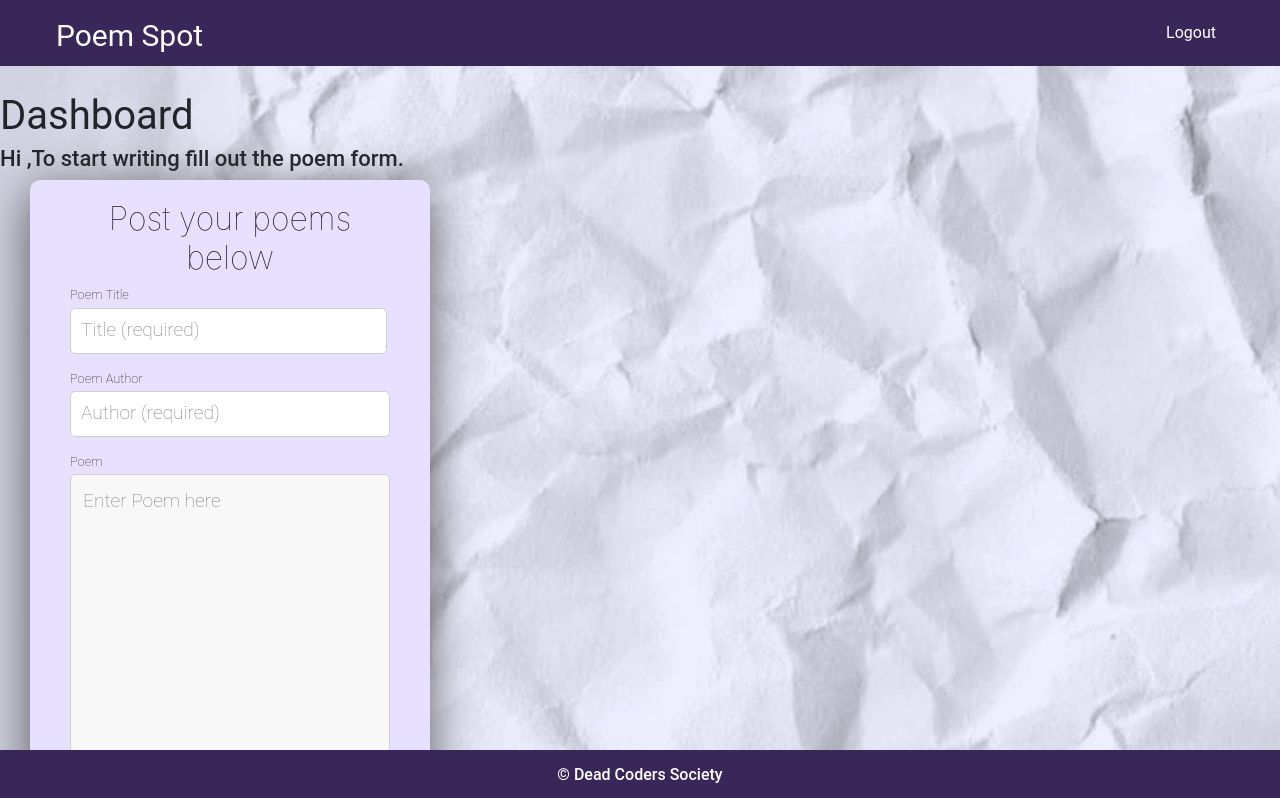
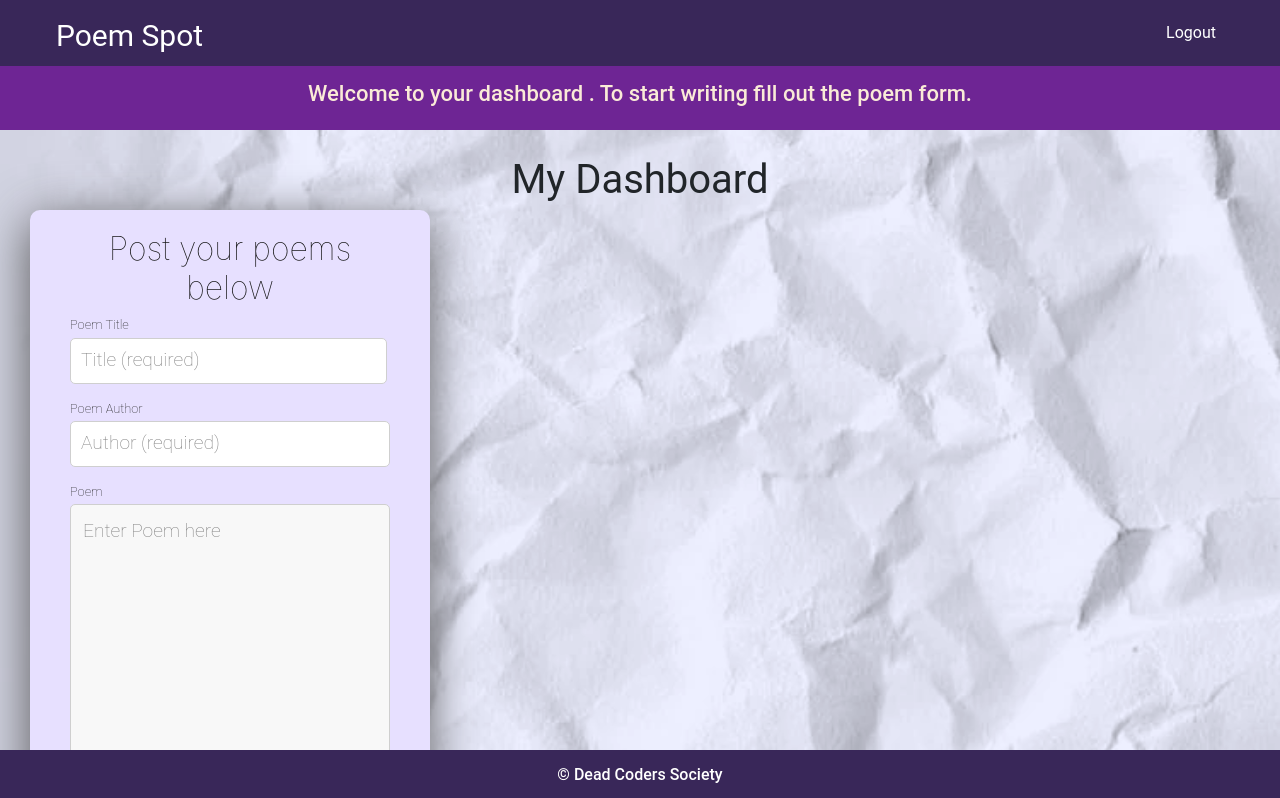
Before and after one commit to vita-wanchenchen/poem-spot-1, a React app: page /users in a window 1280 px wide. Shown: the top 798 px of the page. Built offline with nearby package versions, Linux system fonts and the light colour scheme; no server answers.

Commit message:
Dashboard title changed

```diff
--- a/src/components/NavbarDash.jsx
+++ b/src/components/NavbarDash.jsx
@@ -9,7 +9,6 @@ const linkStyle = {
 const navbarStyle = {
   backgroundColor: "#392759",
   paddingBottom: "-30px",
-  marginBottom: "20px",
 };
 
 const navBrand = {
@@ -30,7 +29,7 @@ const navbarNav = {
 
 function NavbarDash() {
   return (
-    <nav style={navbarStyle} className="navbar navbar-expand-lg navbar-light">
+    <nav id="dashNav" style={navbarStyle} className="navbar navbar-expand-lg navbar-light">
       <ul style={navBrand} className="navbar-brand">
         <Link style={linkStyle} to="/">Poem Spot</Link>
       </ul>
--- a/src/index.css
+++ b/src/index.css
@@ -20,3 +20,15 @@ margin-top: 15px;
 #dailyPoem, #dbPoems, #myPoems {
   white-space: pre-wrap;
 }
+
+#name {
+  background-color: #6E2594;
+  color: antiquewhite;
+  padding: 15px;
+  text-align: center;
+  margin-bottom: 20px;
+}
+
+#dashNav {
+  margin-bottom: 0;
+}
--- a/src/views/Dashboard.jsx
+++ b/src/views/Dashboard.jsx
@@ -15,6 +15,7 @@ const crumpledPaper = {
 
 const pageTitle = {
   fontSize: "40px",
+  textAlign: "center",
 };
 
 const nameTitle = {
@@ -170,17 +171,20 @@ class Dashboard extends Component {
     return (
       <div id="dashboard-page" style={crumpledPaper}>
         <NavbarDash />
+        <div id="name">
+          <h2 value={this.state.email}>
+            <div style={nameTitle}>
+              <span>Welcome to your dashboard </span>
+              {this.state.name}
+              <span>.  </span>
+              <span>To start writing fill out the poem form.</span>
+            </div>
+          </h2>
+        </div>
         <div style={pageTitle}>
-          <span>Dashboard</span>
+          <span> My Dashboard</span>
         </div>
-        <h2 value={this.state.email}>
-          <div style={nameTitle}>
-            <span>Hi </span>
-            {this.state.name}
-            <span> ,</span>
-            <span>To start writing fill out the poem form.</span>
-          </div>
-        </h2>
+
         <div className="pwrapper">
           <div className="poem-wrapper">
             <h2>Post your poems below</h2>
```
